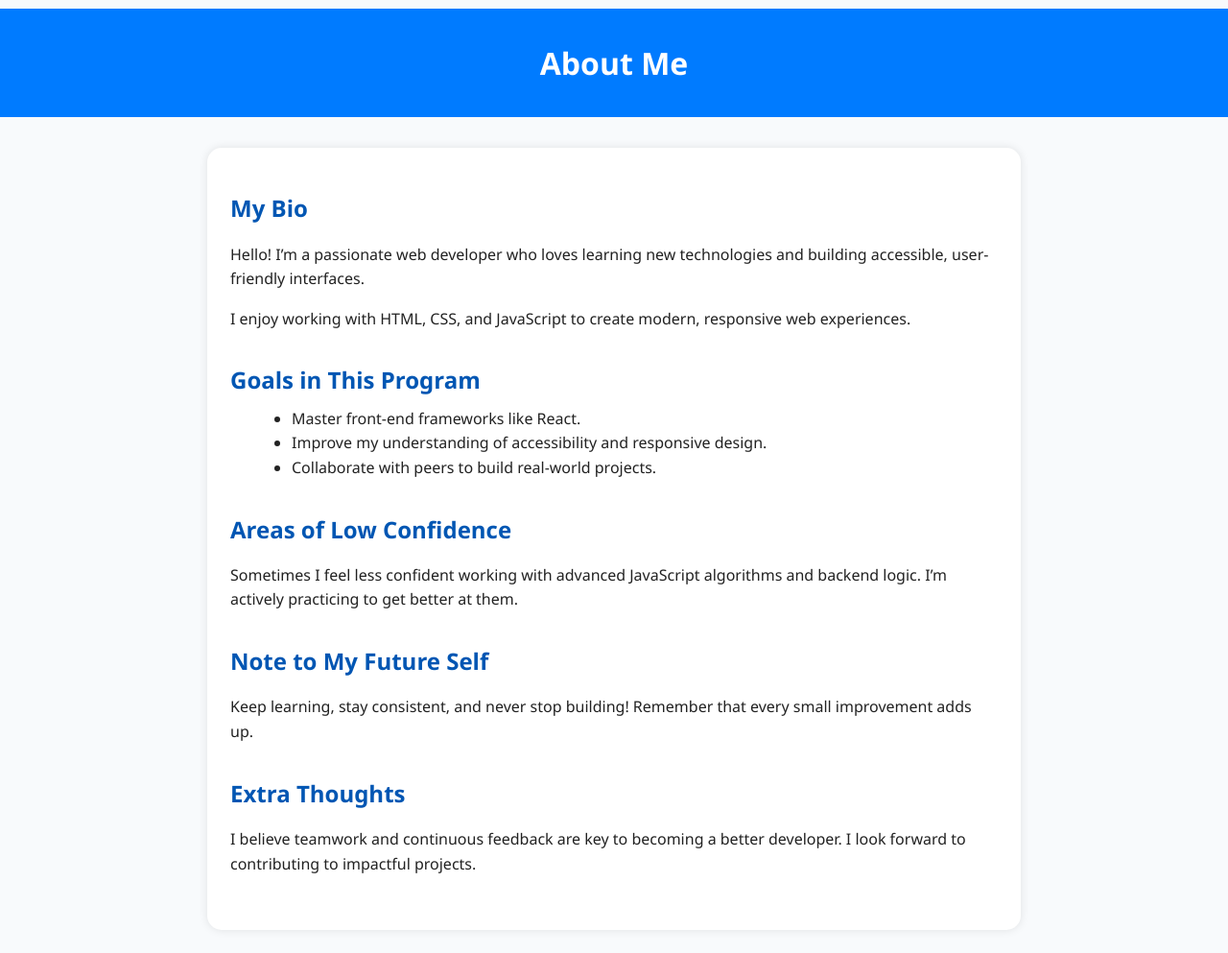
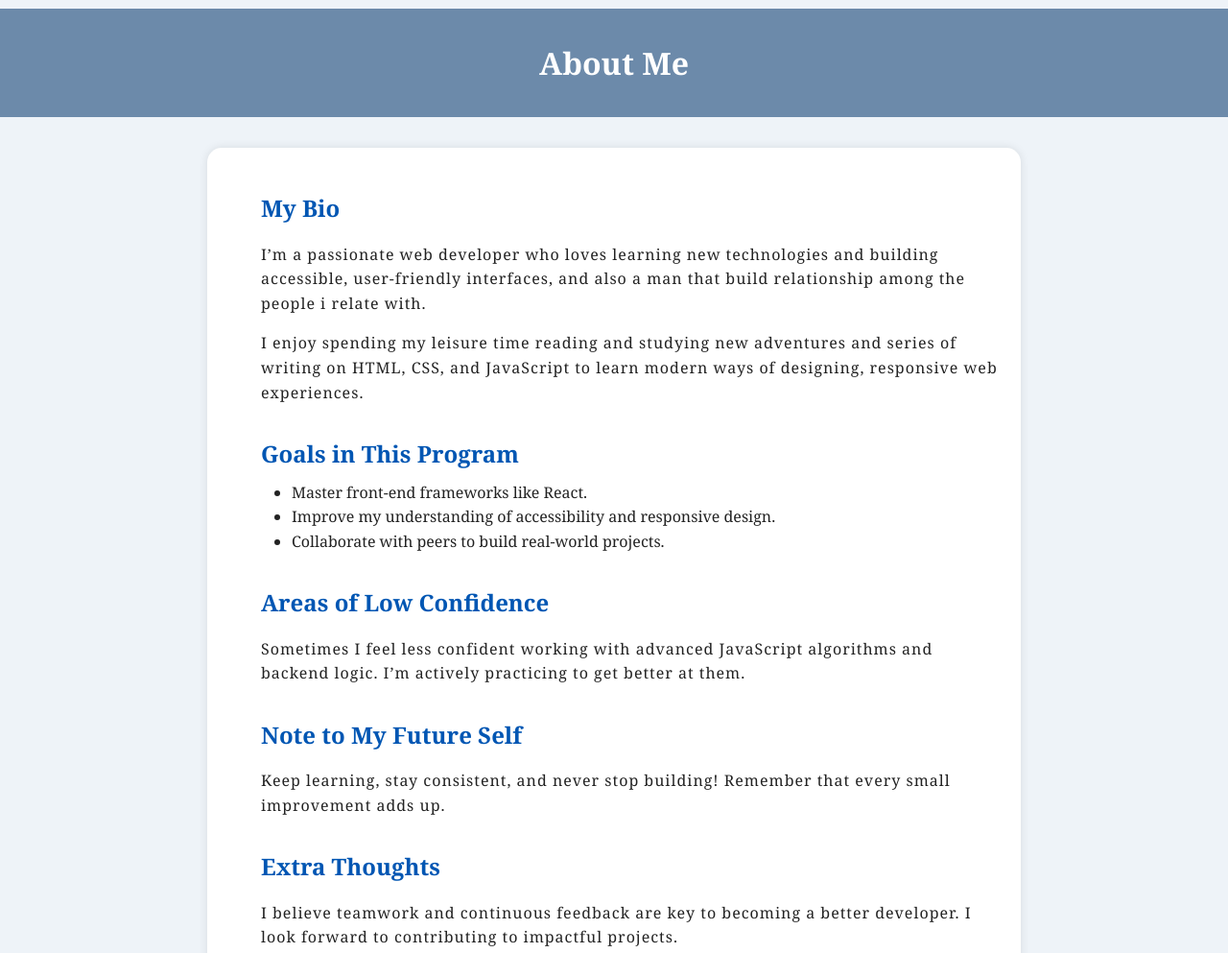
Before and after one commit to ASPAT1/profileCard_HNG13, a plain HTML site: page aboutme.html in a window 1280 px wide. Shown: the top 993 px of the page at 96% size. Drawn offline with Linux system fonts and the light colour scheme.

```diff
--- a/aboutme.css
+++ b/aboutme.css
@@ -1,7 +1,8 @@
 
     body {
-      font-family: "Segoe UI", Arial, sans-serif;
-      background: #f8fafc;
+      font-family: Georgia, serif;
+
+      background: #eef3f8;
       color: #222;
       margin: 0;
       padding: 0;
@@ -10,7 +11,7 @@
     }
 
     header {
-      background: #007bff;
+      background: #6c8aaa;
       color: #fff;
       padding: 0.6rem;
       text-align: center;
@@ -34,10 +35,15 @@
     h2 {
       color: #0056b3;
       margin-bottom: 0.5rem;
+      padding-left: 2rem;
+
     }
 
     p {
       margin-bottom: 0.5rem;
+      font-weight: 500;
+      padding-left: 2rem;
+      letter-spacing: 1px;
     }
 
     ul {
--- a/aboutme.html
+++ b/aboutme.html
@@ -12,18 +12,20 @@
   </header>
 
   <main data-testid="test-about-page">
-    <!-- Bio Section -->
+
     <section data-testid="test-about-bio">
       <h2>My Bio</h2>
       <p>
-        Hello! I’m a passionate web developer who loves learning new technologies and building accessible, user-friendly interfaces.
+        I’m a passionate web developer who loves learning new technologies and
+        building accessible, user-friendly interfaces, and also a man that
+        build relationship among the people i relate with.
       </p>
       <p>
-        I enjoy working with HTML, CSS, and JavaScript to create modern, responsive web experiences.
+        I enjoy spending my leisure time reading and studying new adventures and series of writing on HTML, CSS, and
+        JavaScript to learn modern ways of designing, responsive web experiences.
       </p>
     </section>
 
-    <!-- Goals Section -->
     <section data-testid="test-about-goals">
       <h2>Goals in This Program</h2>
       <ul>
@@ -33,7 +35,6 @@
       </ul>
     </section>
 
-    <!-- Confidence Section -->
     <section data-testid="test-about-confidence">
       <h2>Areas of Low Confidence</h2>
       <p>
@@ -41,7 +42,6 @@
       </p>
     </section>
 
-    <!-- Future Note Section -->
     <section data-testid="test-about-future-note">
       <h2>Note to My Future Self</h2>
       <p>
@@ -49,7 +49,6 @@
       </p>
     </section>
 
-    <!-- Extra Thoughts Section -->
     <section data-testid="test-about-extra">
       <h2>Extra Thoughts</h2>
       <p>
```
